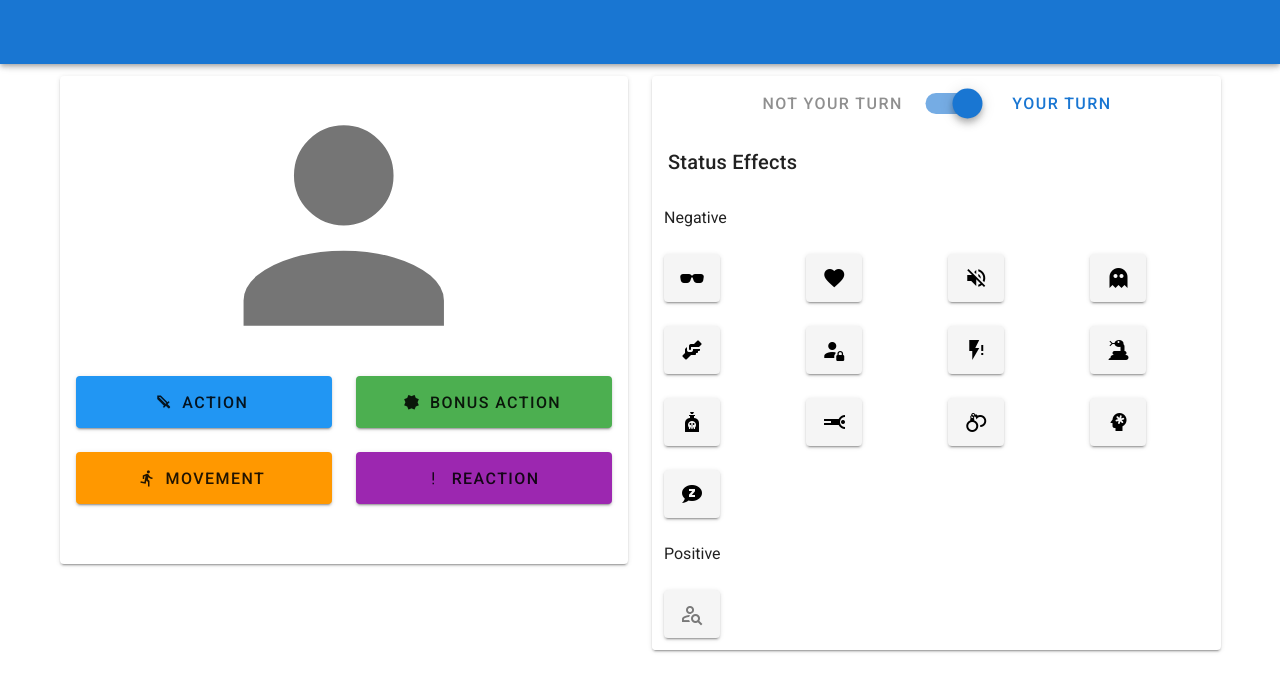
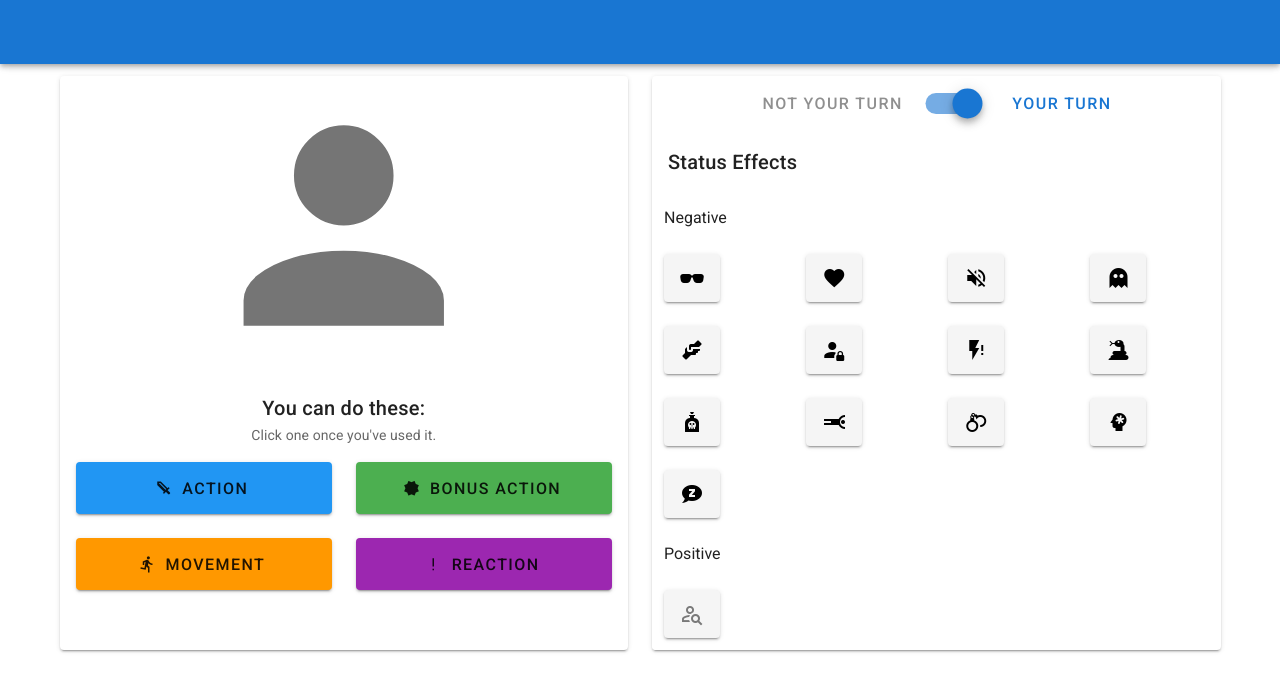
Before and after one commit to jraynolds/5e-status-tracker, a Vue app: page / in a window 1280 px wide. Shown: the top 692 px of the page. Built offline with nearby package versions, Linux system fonts and the light colour scheme.

Commit message:
Disabled action buttons and some help text

```diff
--- a/src/App.vue
+++ b/src/App.vue
@@ -47,6 +47,12 @@
 									</v-row>
 								</v-container>
 							</v-expand-transition>
+							<v-card-title class="justify-center align-center">
+								You can do these:
+							</v-card-title>
+							<v-card-subtitle>
+								Click one once you've used it.
+							</v-card-subtitle>
 							<v-row class="text-center px-4 mb-4">
 								<v-col cols="6" v-for="actionType of actionTypes" :key="actionType.title">
 									<ActionType
--- a/src/components/ActionType.vue
+++ b/src/components/ActionType.vue
@@ -6,6 +6,7 @@
 				x-large
 				@click="isClicked = !isClicked"
 				:color="!isAvailable ? 'gray' : color"
+				:disabled="isDisabled"
 				v-bind="attrs"
 				v-on="on"
 			>
@@ -45,9 +46,22 @@ export default {
 			if (this.isClicked) return false;
 			if (!this.isYourTurn && this.title != "reaction") return false;
 			for (let source of this.activeSources) {
-				if (this.title in source.effects && source.effects[this.title] == false) return false;
+				if (
+					this.title in source.effects &&
+					source.effects[this.title] == false
+				) return false;
 			}
 			return true;
+		},
+		isDisabled() {
+			if (!this.isYourTurn && this.title != "reaction") return true;
+			for (let source of this.activeSources) {
+				if (
+					this.title in source.effects &&
+					source.effects[this.title] == false
+				) return true;
+			}
+			return false;
 		},
 		mitigators() {
 			let mitigators = [];
```
